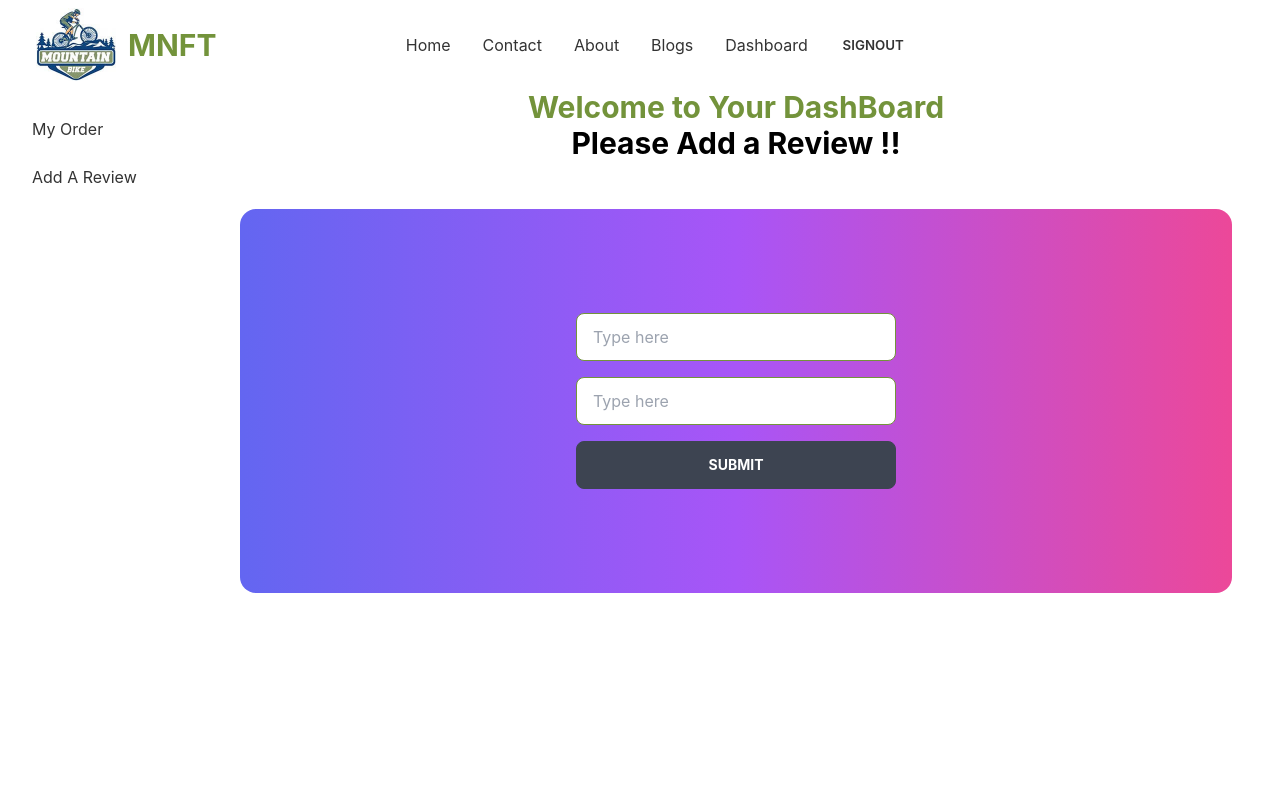
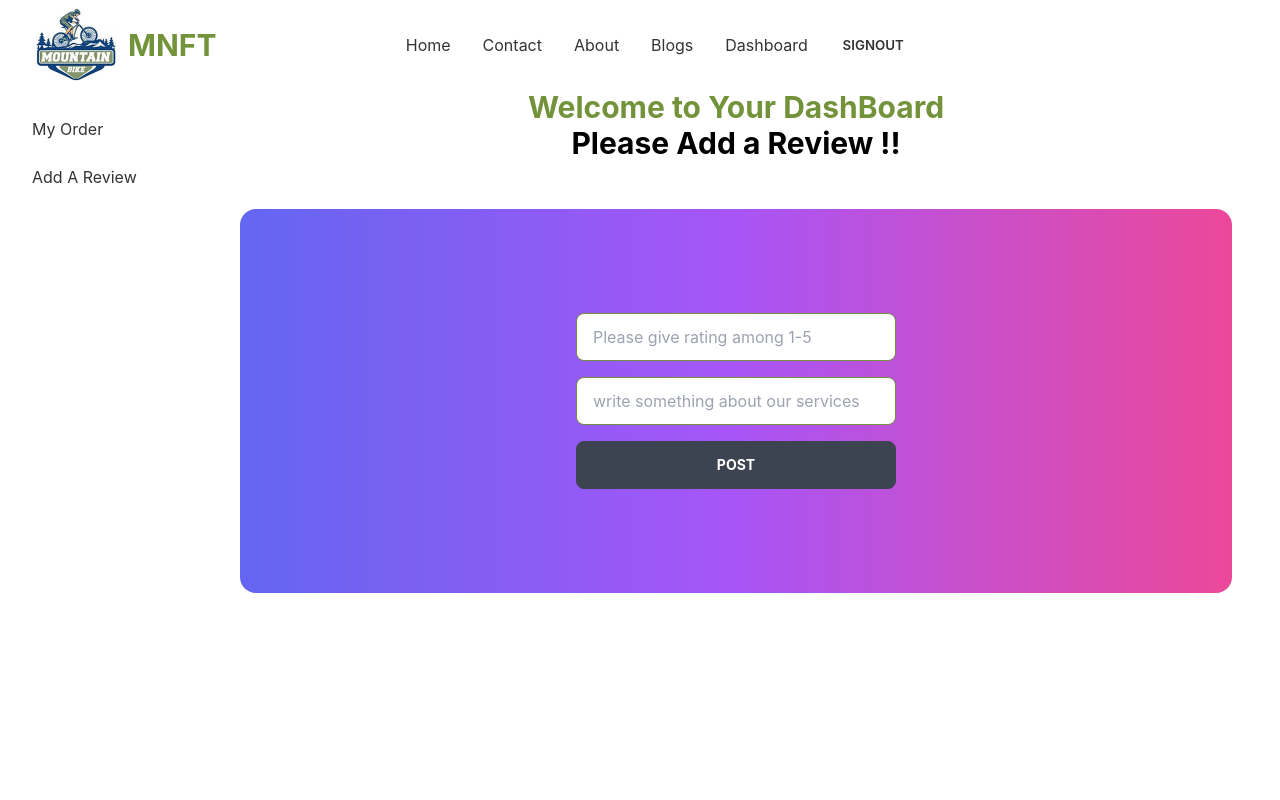
Before and after one commit to jahidulislam123/manufacturer-website-client-site-assignment-12, a React (Create React App) app: page /dashboard/addreview in a window 1280 px wide. Shown: the top 800 px of the page. Built offline with nearby package versions, Linux system fonts and the light colour scheme; no server answers; sample sign-in values are in the browser's storage.

Commit message:
redmi-file-added

```diff
--- a/src/Pages/Dashboard/AddReview.js
+++ b/src/Pages/Dashboard/AddReview.js
@@ -46,10 +46,10 @@ const AddReview = () => {
         <div className='text-black'>
             <h3 className='text-3xl    font-bold text-black'>Please Add a Review !!</h3>
             <form className='flex m-12 rounded-box  bg-gradient-to-r from-indigo-500 via-purple-500 to-pink-500 flex-col p-24  justify-center items-center' onSubmit={handlesubmit}>
-            <input type="number" name='ami' placeholder="Type here" class="input input-bordered input-primary my-2 w-full max-w-xs" />
-            <input type="text" name='textall' placeholder="Type here" class="input my-2 input-bordered input-primary w-full max-w-xs" />
+            <input type="number" name='ami' placeholder="Please give rating among 1-5" class="input input-bordered input-primary my-2 w-full max-w-xs" />
+            <input type="text" name='textall' placeholder="write something about our services" class="input my-2 input-bordered input-primary w-full max-w-xs" />
 
-            <input type="submit" value='submit'  class="btn btn-black text-white my-2 font-bold w-full max-w-xs" />
+            <input type="submit" value='Post'  class="btn btn-black text-white my-2 font-bold w-full max-w-xs" />
             </form>
         </div>
     );
```
Also changed, not shown: 1 other file (tests, documents, lock files or other folders).
